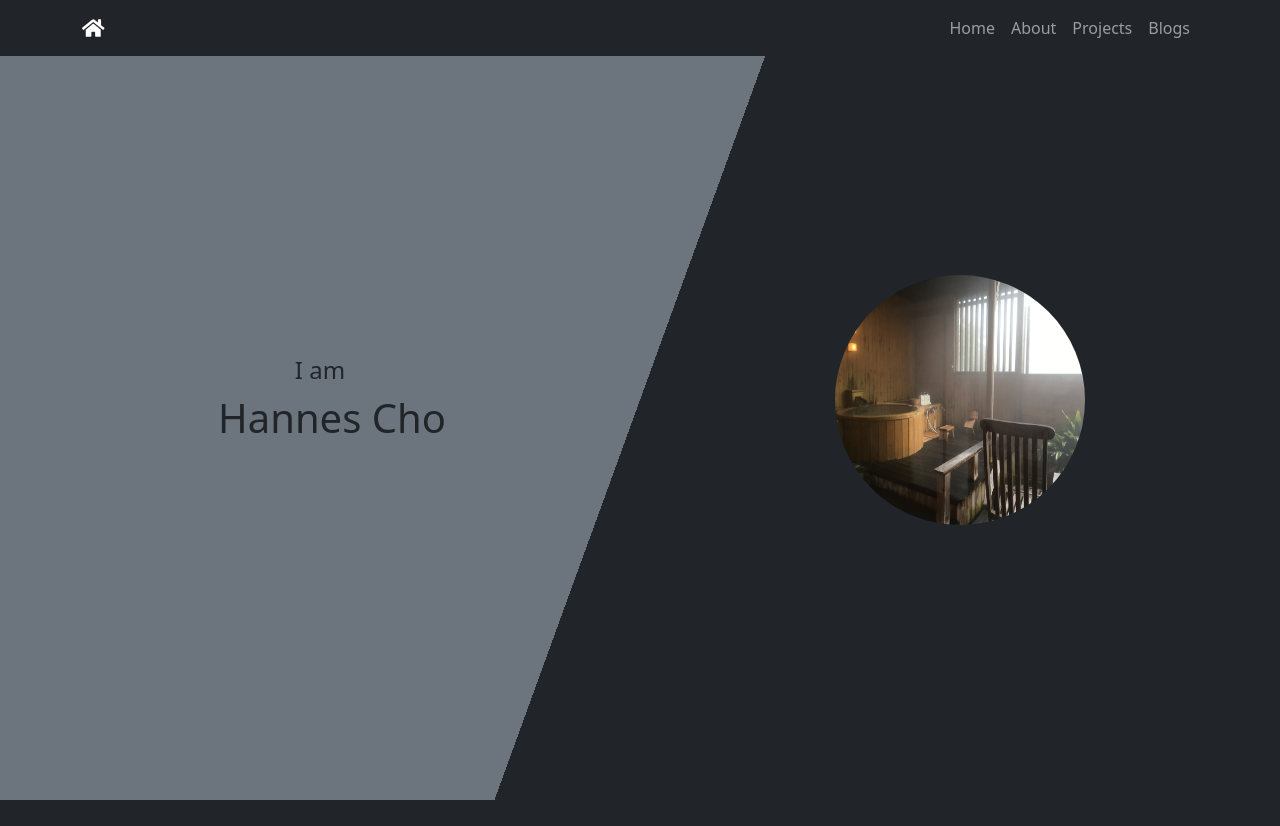
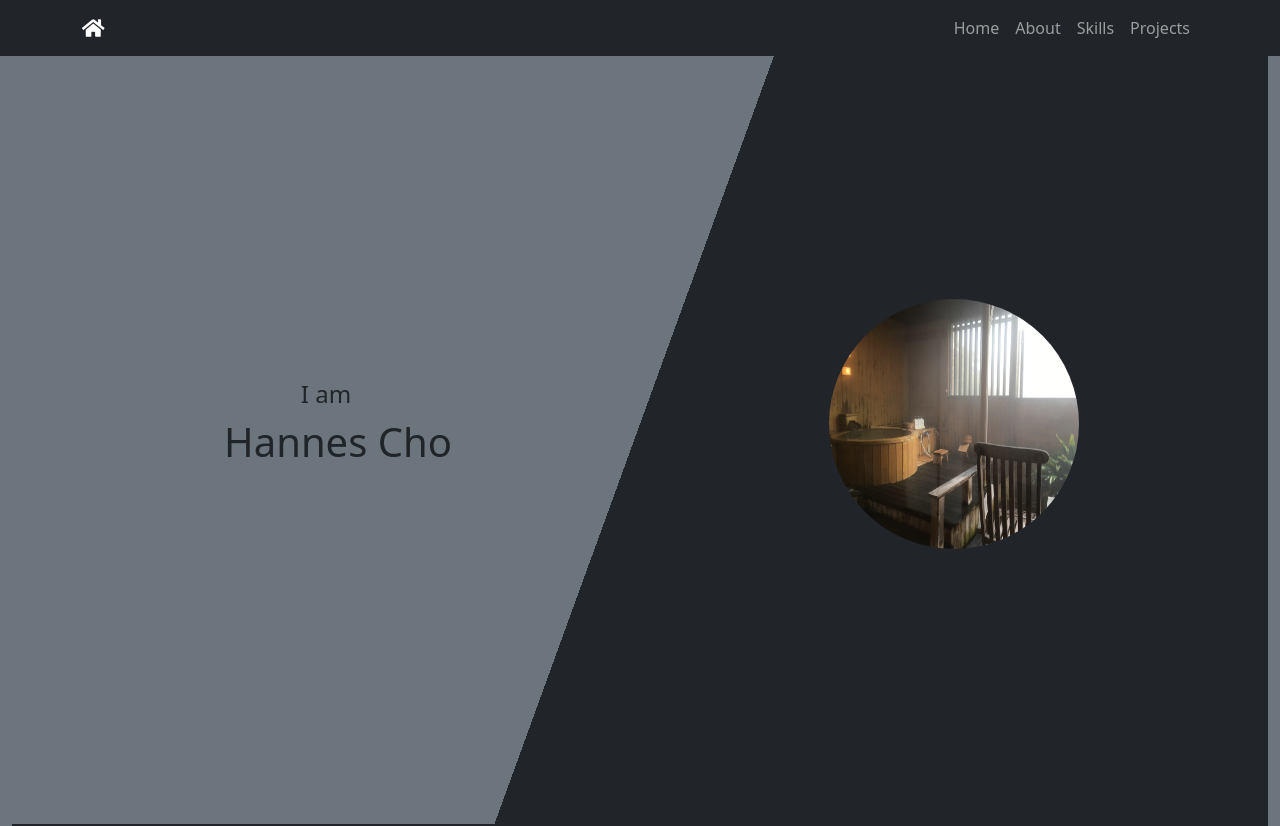
Before and after one commit to HannesCho/main, a React (Create React App) app: page / in a window 1280 px wide. Shown: the top 826 px of the page. Built offline with nearby package versions, Linux system fonts and the light colour scheme.

Commit message:
page scroll

```diff
--- a/src/components/Header.js
+++ b/src/components/Header.js
@@ -4,16 +4,16 @@ import { Container, Nav, Navbar } from "react-bootstrap";
 
 function Header() {
   return (
-    <Navbar bg="dark" variant="dark" fixed="top">
+    <Navbar id="linked-navbar" bg="dark" variant="dark" fixed="top">
       <Container>
         <Navbar.Brand href="/">
           <FontAwesomeIcon icon={faHome} color="white" />
         </Navbar.Brand>
         <Nav className="colum justify-content-end">
-          <Nav.Link href="/">Home</Nav.Link>
-          <Nav.Link href="about">About</Nav.Link>
-          <Nav.Link href="projects">Projects</Nav.Link>
-          <Nav.Link href="blogs">Blogs</Nav.Link>
+          <Nav.Link href="#home">Home</Nav.Link>
+          <Nav.Link href="#scrollspyHeading1">About</Nav.Link>
+          <Nav.Link href="#scrollspyHeading2">Skills</Nav.Link>
+          <Nav.Link href="#scrollspyHeading3">Projects</Nav.Link>
         </Nav>
       </Container>
     </Navbar>
--- a/src/components/Layout.js
+++ b/src/components/Layout.js
@@ -5,7 +5,7 @@ function Layout({ children }) {
   return (
     <>
       <Header />
-      <Container fluid className="p-0 m-0">
+      <Container fluid className="p-0 m-0 mt-4">
         {children}
       </Container>
     </>
--- a/src/screens/Home.js
+++ b/src/screens/Home.js
@@ -42,7 +42,15 @@ const smallColClass = "d-flex flex-column align-items-center vh-100";
 
 function Home() {
   return (
-    <Container fluid className="vw-100 p-0 m-0 bg-secondary">
+    <Container
+      fluid
+      className="vw-100 p-0 m-0 bg-secondary"
+      data-bs-spy="scroll"
+      data-bs-target="linked-navbar"
+      data-bs-offset="0"
+      tabindex="0"
+    >
+      <Container fluid id="home" lassName="home vw-100 p-0 m-0 bg-secondary">
         <Row fluid="md" style={divStyle} className={rowClass}>
           <Col className={colClass}>
             <span className="m-0 fs-4">I am</span>
@@ -54,13 +62,16 @@ function Home() {
         </Row>
         <Row className="m-0 p-5 bg-dark text-white fs-6 fw-light">
           I am a junior full-stack developer with a variety of experience and
-        knowledge. I have extensive experience in working as a team with people
-        with various backgrounds across regions and fields. I have worked with
-        diverse scientists on research teams, military officials, and people
-        with various age groups from students to elders, and have cultivated
-        essential communication and interpersonal skills that enable me to
-        collaborate with other people.
+          knowledge. I have extensive experience in working as a team with
+          people with various backgrounds across regions and fields. I have
+          worked with diverse scientists on research teams, military officials,
+          and people with various age groups from students to elders, and have
+          cultivated essential communication and interpersonal skills that
+          enable me to collaborate with other people.
         </Row>
+      </Container>
+      <Row id="scrollspyHeading1" style={{ marginBottom: "4rem" }}></Row>
+      <Container id="scrollspyHeading1" className="about-me">
         <Row fluid="md" className={rowClass}>
           <Col className={smallColClass}>
             <span className={smallTitles} style={textStyle}>
@@ -68,6 +79,9 @@ function Home() {
             </span>
           </Col>
         </Row>
+      </Container>
+      <Row id="scrollspyHeading2" style={{ marginBottom: "4rem" }}></Row>
+      <Container id="scrollspyHeading2" className="skills">
         <Row fluid="md" className={rowClass}>
           <Col className={smallColClass}>
             <span className={smallTitles} style={textStyle}>
@@ -76,7 +90,9 @@ function Home() {
             <Container className="d-flex flex-column">
               <Container className="using-now">
                 <Row className="mt-4">
-                <span className="fs-3 fw-bold text-uppercase">Using Now :</span>
+                  <span className="fs-3 fw-bold text-uppercase">
+                    Using Now :
+                  </span>
                 </Row>
                 <Row className="m-3">
                   <Col className={colClass}>
@@ -102,7 +118,11 @@ function Home() {
                     <span>REACT</span>
                   </Col>
                   <Col className={colClass}>
-                  <Image src={bootstrapIcon} style={iconStyle} roundedCircle />
+                    <Image
+                      src={bootstrapIcon}
+                      style={iconStyle}
+                      roundedCircle
+                    />
                     <span>BOOTSTRAP</span>
                   </Col>
                   <Col className={colClass}>
@@ -180,14 +200,18 @@ function Home() {
             </Container>
           </Col>
         </Row>
+      </Container>
+      <Row id="scrollspyHeading3" style={{ marginBottom: "4rem" }}></Row>
+      <Container id="scrollspyHeading3" className="projects">
         <Row fluid="md" className={rowClass}>
           <Col className={smallColClass}>
             <span className={smallTitles} style={textStyle}>
-            Portfolio
+              PROJECTS
             </span>
           </Col>
         </Row>
       </Container>
+    </Container>
   );
 }
 export default Home;
```
Lines whose indentation alone changed are shown as unchanged.
